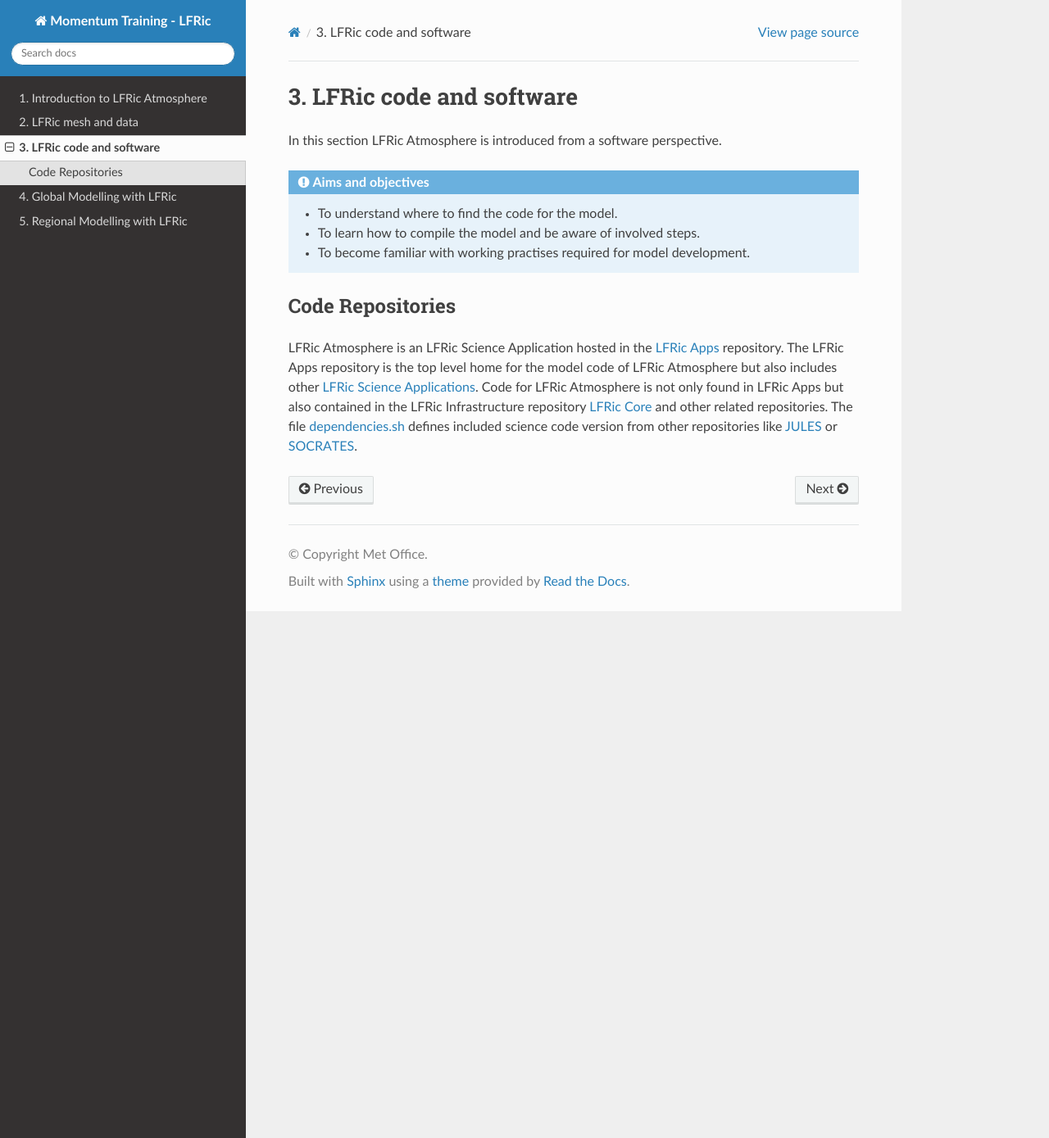
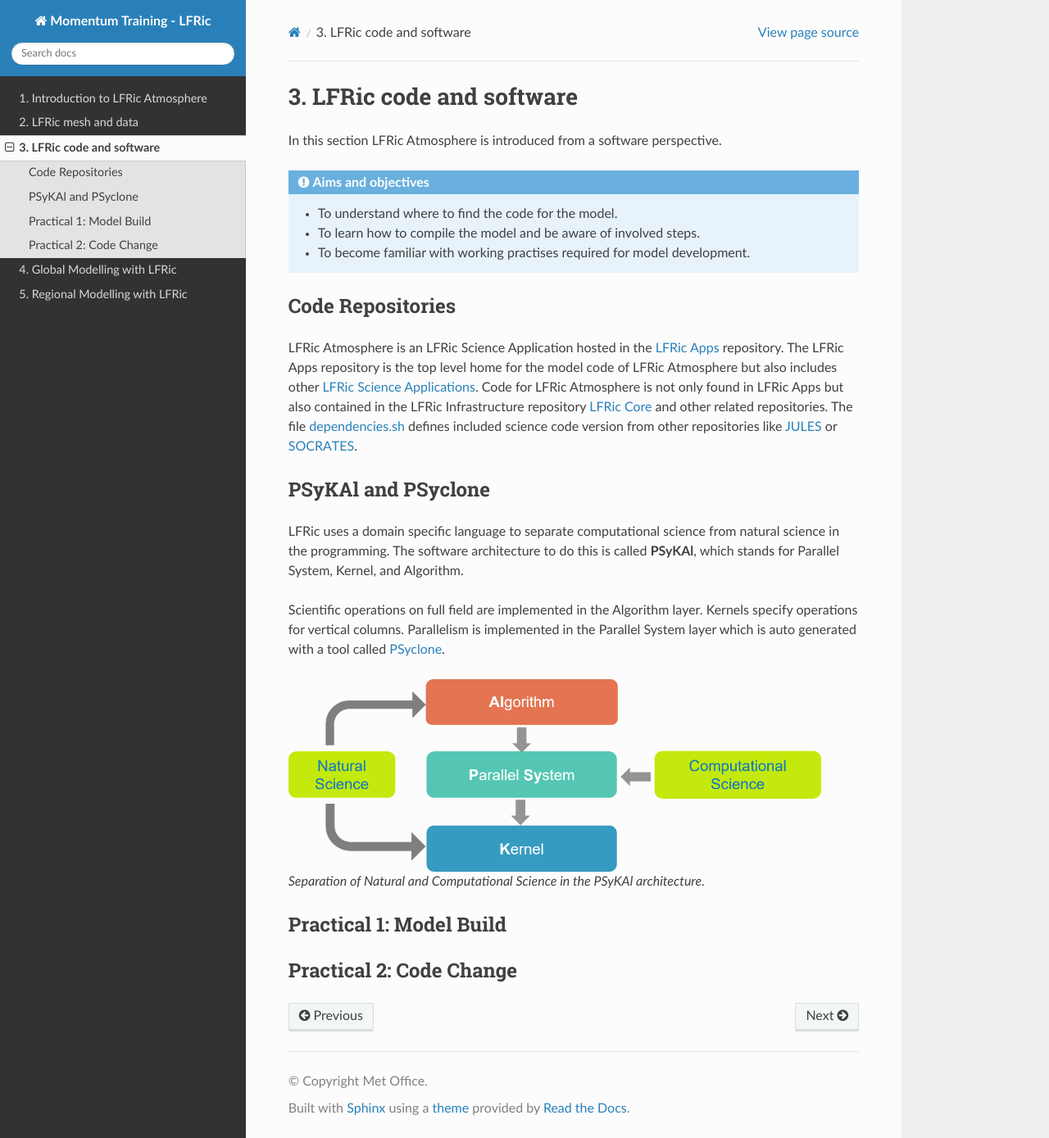
Before and after one commit to MetOffice/LFRic-Atmosphere-Training, a Sphinx documentation site: the page built from source/lfric_code/index.rst, in a window 1280 px wide and 1389 px high. Shown: the whole window at 82% size. Built offline with Sphinx 7.4.7 and the Read the Docs theme 3.1.0, drawn with Linux system fonts in a browser that asks for light colours.

Commit message:
Add draft for PSyKAl and PSyclone section

```diff
--- a/source/lfric_code/index.rst
+++ b/source/lfric_code/index.rst
@@ -16,3 +16,22 @@ In this section LFRic Atmosphere is introduced from a software perspective.
 Code Repositories
 -----------------
 LFRic Atmosphere is an LFRic Science Application hosted in the `LFRic Apps <https://code.metoffice.gov.uk/trac/lfric_apps>`_ repository. The LFRic Apps repository is the top level home for the model code of LFRic Atmosphere but also includes other `LFRic Science Applications <https://code.metoffice.gov.uk/trac/lfric_apps/browser/main/trunk/applications>`_. Code for LFRic Atmosphere is not only found in LFRic Apps but also contained in the LFRic Infrastructure repository `LFRic Core <https://code.metoffice.gov.uk/trac/lfric>`_ and other related repositories. The file `dependencies.sh <https://code.metoffice.gov.uk/trac/lfric_apps/browser/main/trunk/dependencies.sh>`_ defines included science code version from other repositories like `JULES <https://code.metoffice.gov.uk/trac/jules>`_ or `SOCRATES <https://code.metoffice.gov.uk/trac/socrates>`_.
+
+PSyKAl and PSyclone
+-------------------
+
+LFRic uses a domain specific language to separate computational science from natural science in the programming. The software architecture to do this is called **PSyKAl**, which stands for Parallel System, Kernel, and Algorithm.
+
+Scientific operations on full field are implemented in the Algorithm layer. Kernels specify operations for vertical columns. Parallelism is implemented in the Parallel System layer which is auto generated with a tool called `PSyclone <https://psyclone.readthedocs.io/en/stable/>`_.
+
+.. figure:: /_static/psykal.png
+  :width: 650px
+
+  Separation of Natural and Computational Science in the PSyKAl architecture.
+
+Practical 1: Model Build
+------------------------
+
+
+Practical 2: Code Change
+------------------------
```
Also changed, not shown: source/_static/psykal.png (added).
